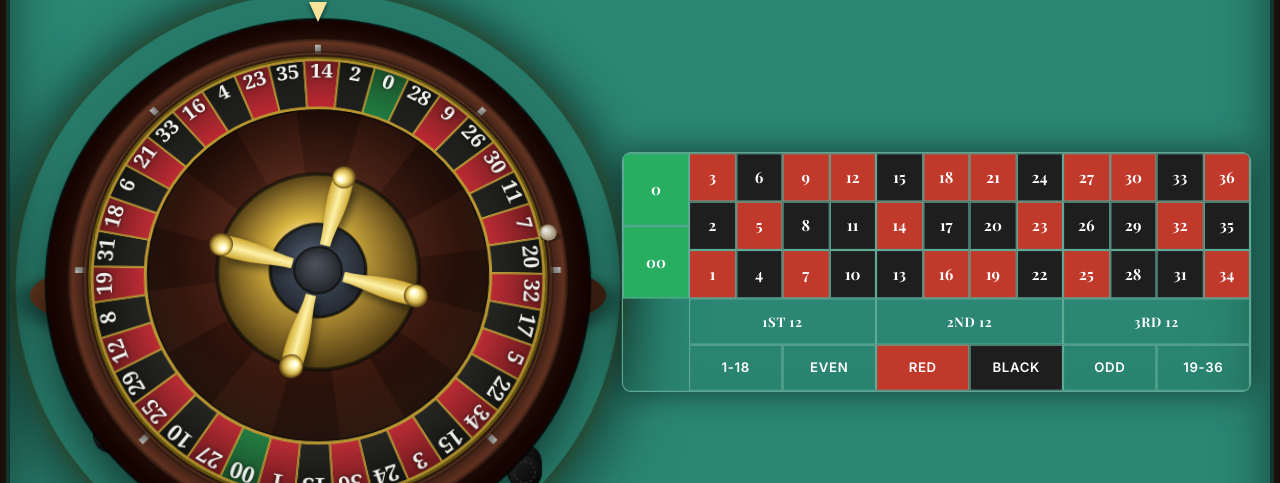
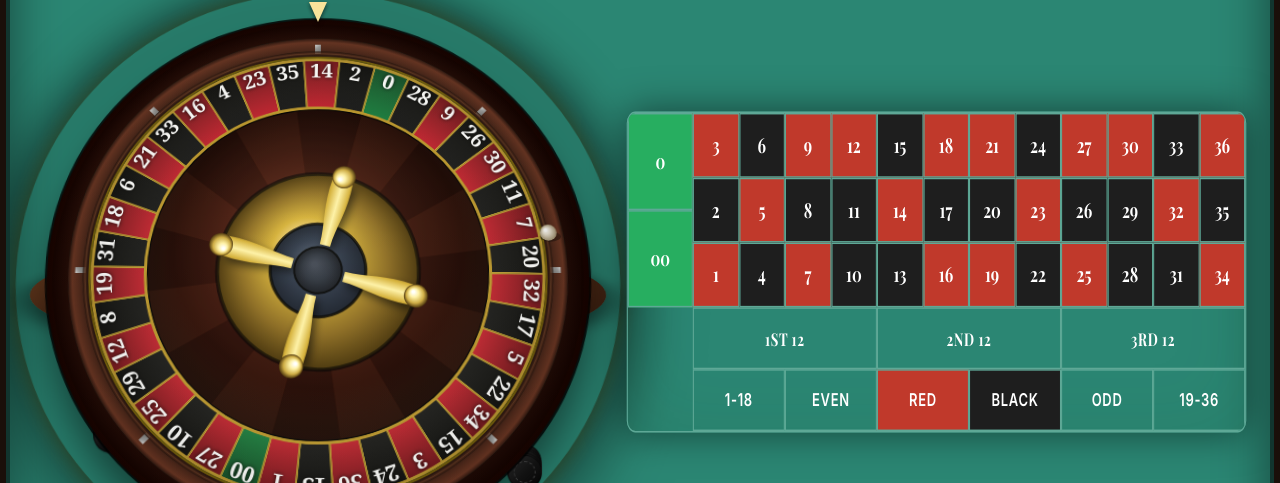
Before and after one commit to junko-bodie/jb_roulette, a Next.js app: page /game in a window 1280 px wide. Shown: the part 123-606 px from the top of the page. Built offline with nearby package versions, Linux system fonts and the light colour scheme; no server answers.

Commit message:
week 1 pure

```diff
--- a/src/components/table/RouletteTable.tsx
+++ b/src/components/table/RouletteTable.tsx
@@ -140,7 +140,7 @@ export default function RouletteTable({
           <motion.div
             className="flex-[2] flex flex-col items-center justify-center p-2"
             initial={{ opacity: 0, x: 20, scale: 0.95 }}
-            animate={{ opacity: 1, x: 0.5, scale: 1.1 }}
+            animate={{ opacity: 1, x: 0.5, scaleX: 1.14, scaleY: 1.55 }}
             transition={{ duration: 0.5 }}
           >
             <div className="w-full">
```
